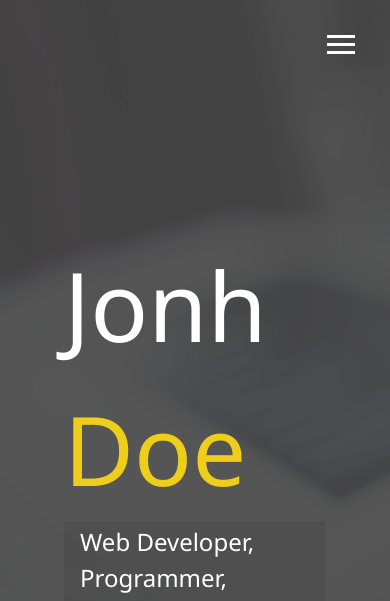
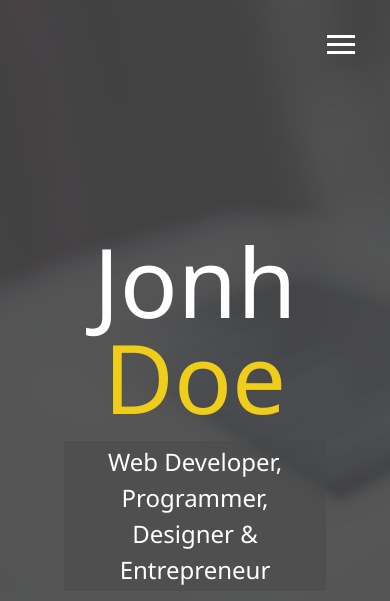
Before and after one commit to Zerosky717/modern_portfolio, a website: page dist/index.html in a window 390 px wide. Shown: the top 601 px of the page. Drawn offline with Linux system fonts and the light colour scheme.

Commit message:
Added media queries and made menu overlay responsive

```diff
--- a/scss/_config.scss
+++ b/scss/_config.scss
@@ -30,3 +30,28 @@ $background-opacity: 0.9;
 
     }
 }
+
+// Media Query Mixins
+@mixin mediaSm {
+    @media screen and (max-width: 500px) {
+        @content;
+    }
+}
+
+@mixin mediaMd {
+    @media screen and (max-width: 768px) {
+        @content;
+    }
+}
+
+@mixin mediaLg {
+    @media screen and (min-width: 769px) and (max-width: 1170px) {
+        @content;
+    }
+}
+
+@mixin mediaXl {
+    @media screen and (min-width: 1171px) {
+        @content;
+    }
+}
--- /dev/null
+++ b/scss/_mobile.scss
@@ -0,0 +1,57 @@
+// Widescreens
+@include mediaXl {
+
+}
+
+// Desktops
+@include mediaLg {
+
+}
+
+// Tablets & Small Laptops
+@include mediaMd {
+    main{
+        align-items: center;
+        text-align: center;
+    }
+
+    .lg-heading{
+        line-height: 1;
+        margin-bottom: 1rem;
+    }
+
+    ul.menu-nav, div.menu-branding{
+        float: none;
+        width: 100%;
+        min-height: 0;
+
+        &.show{
+            transform: translate3d(0, 0, 0);
+        }
+    }
+
+    .menu-nav{
+        height: 75vh;
+        transform: translate3d(-100%, 0, 0);
+        font-size: 24px;
+    }
+
+    .menu-branding{
+        height: 25vh;
+        transform: translate3d(100%, 0, 0);
+
+        .portrait{
+            background: url('../img/portrait_small.jpg');
+            width: 150px;
+            height: 150px;
+        }
+
+    }
+}
+
+// Smartphones
+@include mediaSm {
+    main#home h1{
+        margin-top: 10vh;
+    }
+}
--- a/scss/main.scss
+++ b/scss/main.scss
@@ -1,5 +1,6 @@
 @import 'config';
 @import 'menu';
+@import 'mobile';
 
 *{
     box-sizing: border-box;
```
Also changed, not shown: dist/css/main.css.
